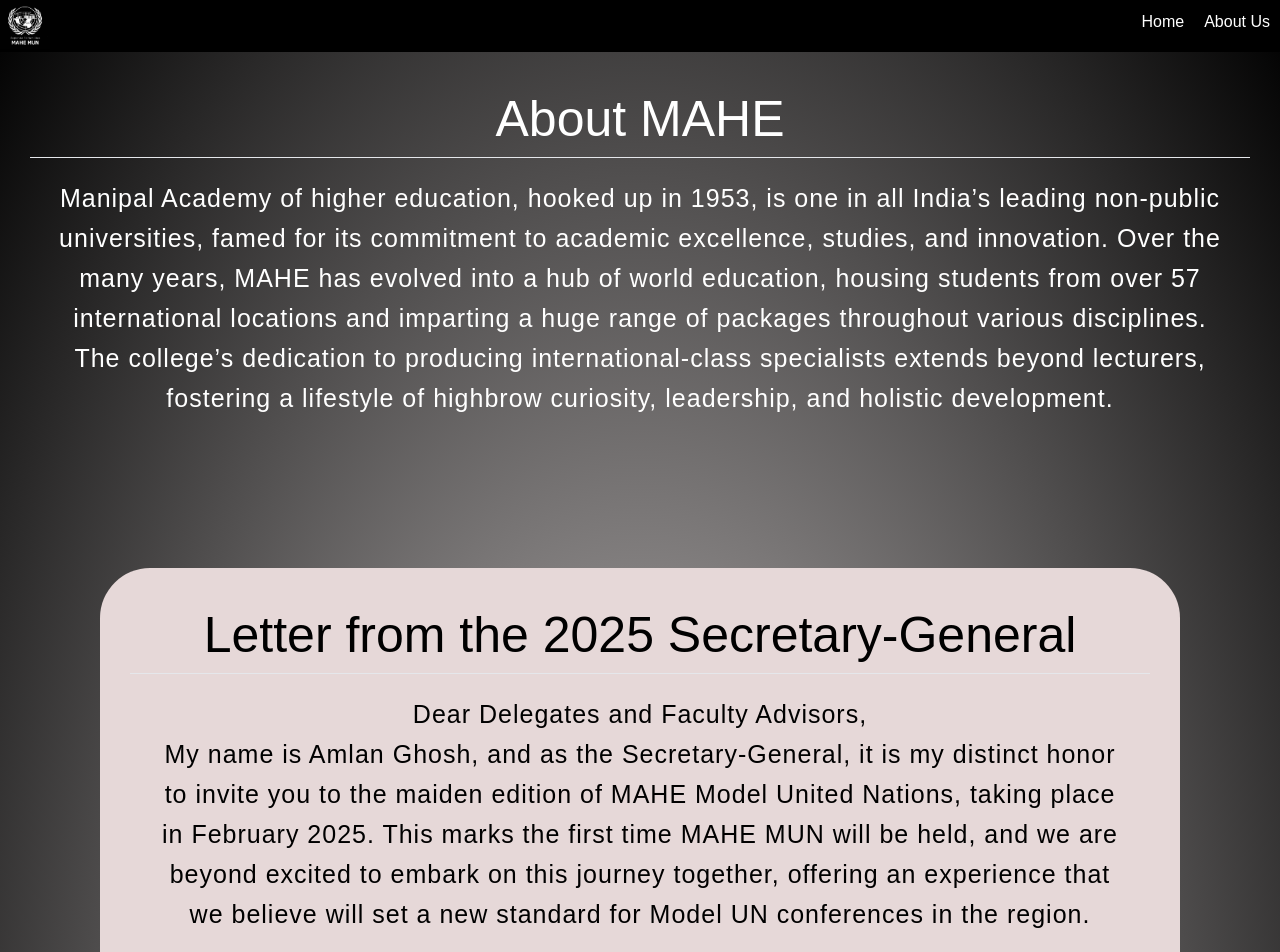
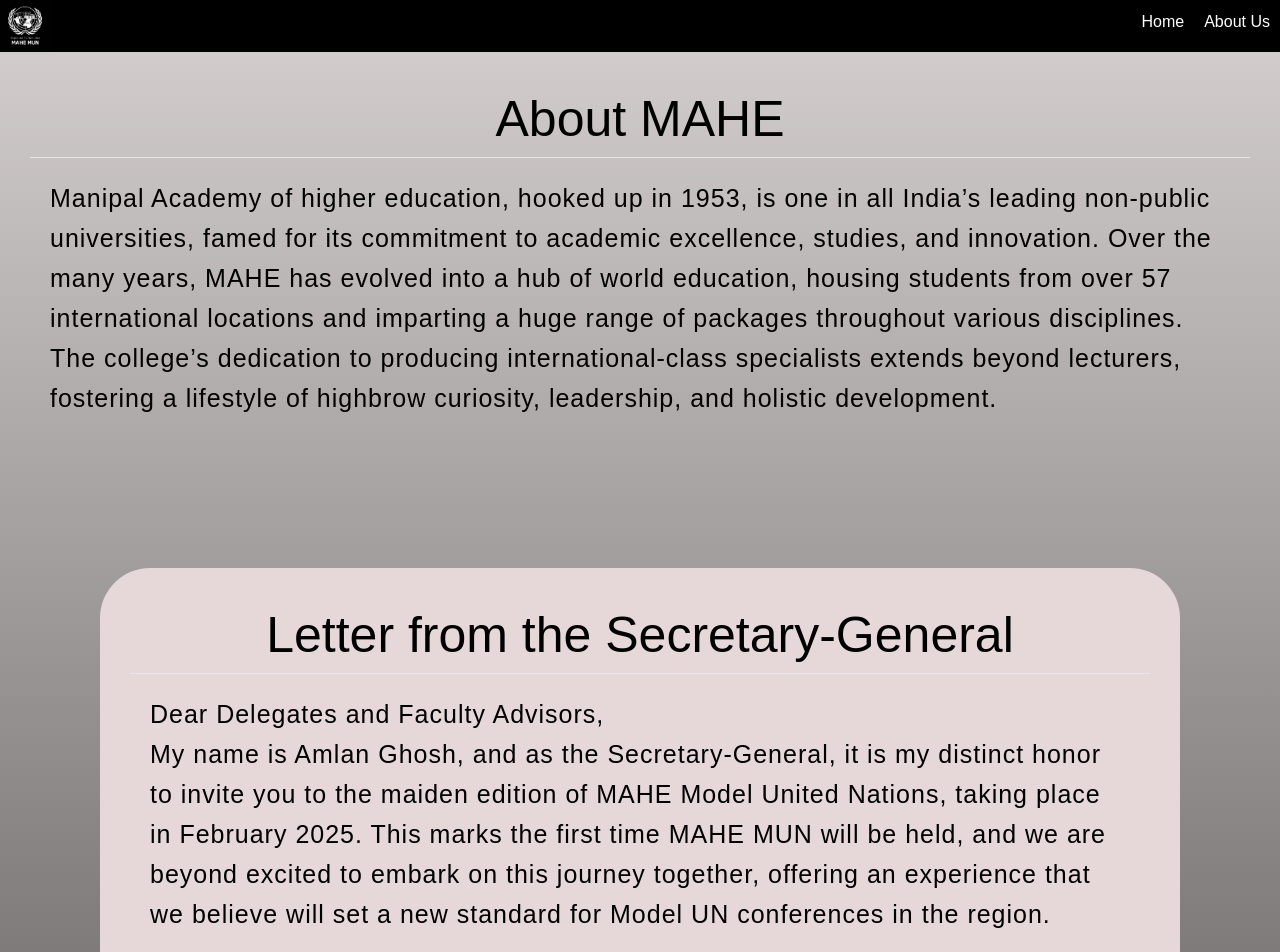
Before and after one commit to Mahe-Mun/mahe-site, a Next.js app: page /about in a window 1280 px wide. Shown: the top 952 px of the page. Built offline with nearby package versions, Linux system fonts and the light colour scheme.

Commit message:
edited basic changes in About Us

```diff
--- a/src/app/about/page.jsx
+++ b/src/app/about/page.jsx
@@ -8,7 +8,7 @@ export default function About() {
         <h2 className='heading'>About MAHE</h2><hr></hr>
         <p className='para2'>Manipal Academy of higher education, hooked up in 1953, is one in all India’s leading non-public universities, famed for its commitment to academic excellence, studies, and innovation. Over the many years, MAHE has evolved into a hub of world education, housing students from over 57 international locations and imparting a huge range of packages throughout various disciplines. The college’s dedication to producing international-class specialists extends beyond lecturers, fostering a lifestyle of highbrow curiosity, leadership, and holistic development.</p></div>
       <div className='Letter'>
-        <h2 className='heading2'>Letter from the 2025 Secretary-General</h2><hr></hr>
+        <h2 className='heading2'>Letter from the Secretary-General</h2><hr></hr>
         <p className='para'>
           Dear Delegates and Faculty Advisors,<br />
           My name is Amlan Ghosh, and as the Secretary-General, it is my distinct honor to invite you to the maiden edition of MAHE Model United Nations, taking place in February 2025. This marks the first time MAHE MUN will be held, and we are beyond excited to embark on this journey together, offering an experience that we believe will set a new standard for Model UN conferences in the region.        </p>
--- a/src/app/aboutstyles.css
+++ b/src/app/aboutstyles.css
@@ -1,5 +1,5 @@
 body {
-    background-image: radial-gradient(rgb(202, 197, 197), black);
+    background-image: linear-gradient(rgb(214, 208, 208), black);
     color: #fff;
 }
 
@@ -17,20 +17,14 @@ body {
     font-size: 50px;
     display: flex;
     justify-content: center;
+    color: #000;
 }
 
 .para2 {
     font-size: 25px;
     letter-spacing: 1px;
     padding: 20px;
-    color: #fff;
-    line-height: 40px;
-}
-
-.para {
-    font-size: 25px;
-    letter-spacing: 1px;
-    padding: 20px;
+    color: black;
     line-height: 40px;
 }
 
@@ -54,5 +48,16 @@ body {
 }
 
 .para {
+    font-size: 25px;
+    letter-spacing: 1px;
+    padding: 20px;
+    line-height: 40px;
     color: #000;
+    display: flex;
+    justify-content: flex-start
 }
+
+
+p {
+    text-align: left;
+}
```
